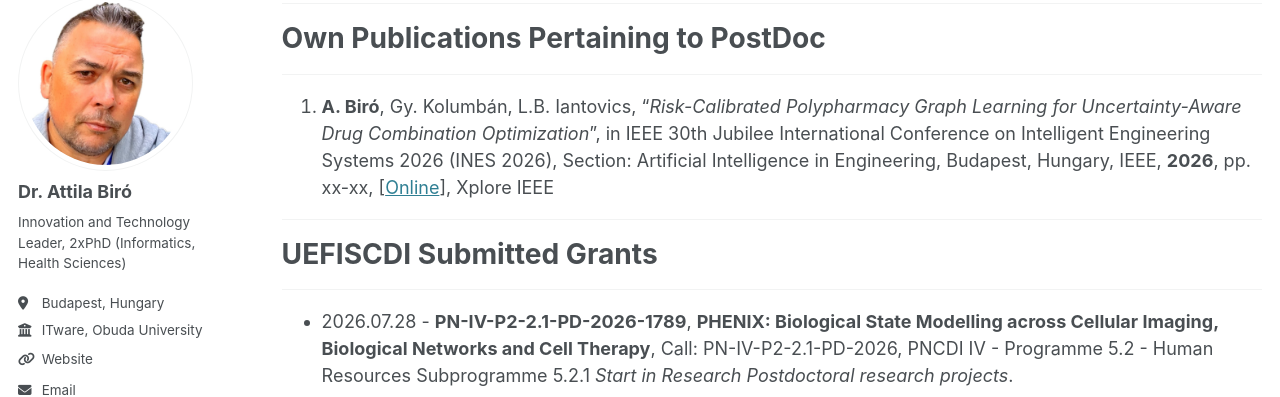
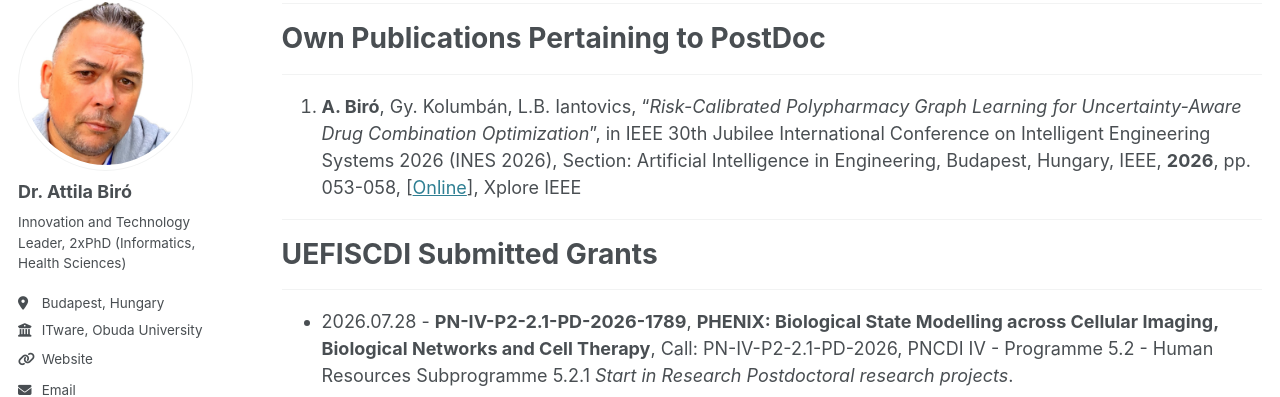
Before and after one commit to biroka/biroka.github.io, a Jekyll site: the page built from _pages/postdoc_umfst.md, in a window 1280 px wide and 900 px high, scrolled down 362 px. Shown: the part 110-507 px from the top of the window. Built offline with Jekyll 4.4.1, drawn with Linux system fonts in a browser that asks for light colours; some web fonts are replaced.

Commit message:
Correct publication details for INES 2026 paper
Updated publication details with correct page numbers and a valid DOI link.

```diff
--- a/_pages/postdoc_umfst.md
+++ b/_pages/postdoc_umfst.md
@@ -19,7 +19,7 @@ author_profile: true
 ***
 # Own Publications Pertaining to PostDoc
 ***
-1. **A. Biró**, Gy. Kolumbán, L.B. Iantovics, "_Risk-Calibrated Polypharmacy Graph Learning for Uncertainty-Aware Drug Combination Optimization_", in IEEE 30th Jubilee International Conference on Intelligent Engineering Systems 2026 (INES 2026), Section: Artificial Intelligence in Engineering, Budapest, Hungary, IEEE, **2026**, pp. xx-xx, [<a target="_new" href="xxx">Online</a>], Xplore IEEE
+1. **A. Biró**, Gy. Kolumbán, L.B. Iantovics, "_Risk-Calibrated Polypharmacy Graph Learning for Uncertainty-Aware Drug Combination Optimization_", in IEEE 30th Jubilee International Conference on Intelligent Engineering Systems 2026 (INES 2026), Section: Artificial Intelligence in Engineering, Budapest, Hungary, IEEE, **2026**, pp. 053-058, [<a target="_new" href="https://doi.org/10.1109/INES69513.2026.11661206">Online</a>], Xplore IEEE
 
 ***
 # UEFISCDI Submitted Grants
```
